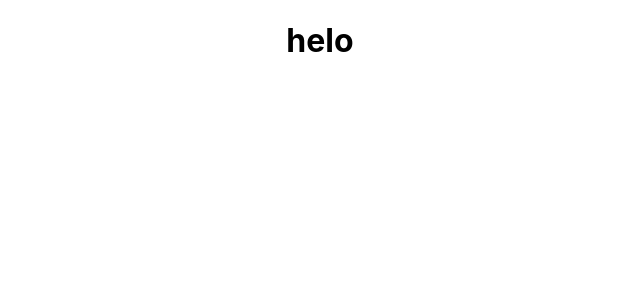
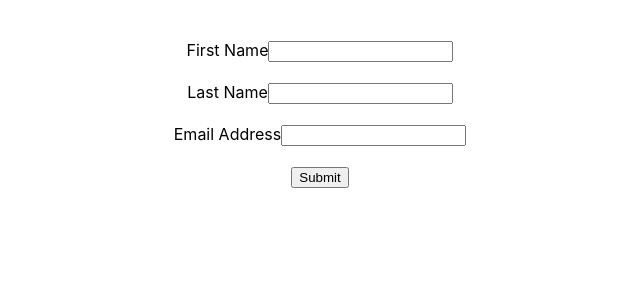
Before and after one commit to userFbi/React-tasks, a React (Create React App) app: page / in a window 1280 px wide. Shown: the top 300 px of the page, without its empty margins (320-960 px from the left). Built offline with nearby package versions, Linux system fonts and the light colour scheme.

Commit message:
file modified

```diff
--- a/src/CartData/CartData.jsx
+++ b/src/CartData/CartData.jsx
@@ -1,11 +1,64 @@
-import React from 'react'
+import React, { useState } from 'react';
+import { useFormik } from 'formik';
 
 const CartData = () => {
+
+    const [list, setList] = useState([])
+
+    const formik = useFormik({
+        initialValues: {
+            firstName: '',
+            lastName: '',
+            email: '',
+        },
+        onSubmit: (values, { resetForm }) => {
+            setList(JSON.stringify(values, null, 2));
+            resetForm()
+        },
+    });
     return (
-        <div>
-            <h1>helo</h1>
-        </div>
-    )
-}
+        <form onSubmit={formik.handleSubmit}>
+            <br /><br />
+            <label htmlFor="firstName">First Name</label>
+            <input
+                required
+                id="firstName"
+                name="firstName"
+                type="text"
+                onChange={formik.handleChange}
+                value={formik.values.firstName}
+            />
+            <br /><br />
+            <label htmlFor="lastName">Last Name</label>
+            <input
+                required
+                id="lastName"
+                name="lastName"
+                type="text"
+                onChange={formik.handleChange}
+                value={formik.values.lastName}
+            />
+            <br /><br />
+            <label htmlFor="email">Email Address</label>
+            <input
+                required
+                id="email"
+                name="email"
+                type="email"
+                onChange={formik.handleChange}
+                value={formik.values.email}
+            /><br /><br />
 
+            <button type="submit">Submit</button>
+        </form>
+
+
+        // {
+        //     list.map((i,index)=> {
+
+        //     })
+        // }
+
+    );
+};
 export default CartData
```
